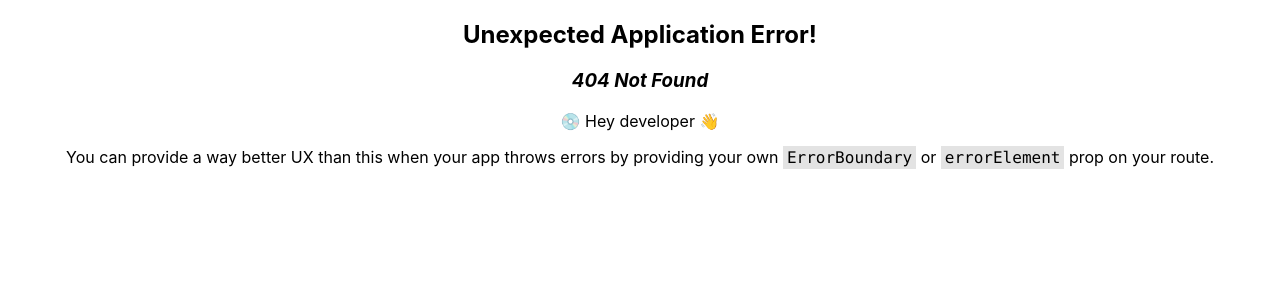
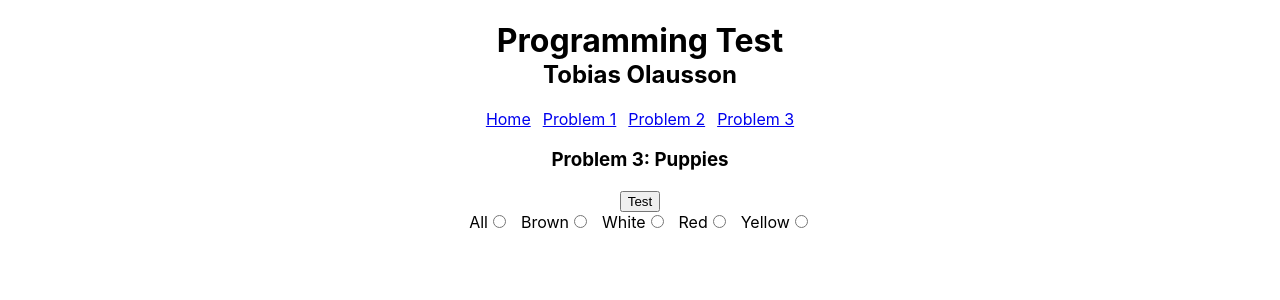
Before and after one commit to Baabzie/Sharpness, a React (Create React App) app: page /problem3 in a window 1280 px wide. Before the commit this address had no page. Shown: the top 300 px of the page. Built offline with nearby package versions, Linux system fonts and the light colour scheme.

Commit message:
started with puppy problem

```diff
--- a/package.json
+++ b/package.json
@@ -7,6 +7,7 @@
     "@testing-library/react": "^13.4.0",
     "@testing-library/user-event": "^13.5.0",
     "chart.js": "^4.4.0",
+    "dotenv": "^16.3.1",
     "react": "^18.2.0",
     "react-chartjs-2": "^5.2.0",
     "react-dom": "^18.2.0",
--- a/src/App.css
+++ b/src/App.css
@@ -27,4 +27,10 @@ nav ul {
 #diagramDiv div canvas {
   min-width: 800px;
   min-height: 500px;
+}
+
+#radioDiv {
+  display: flex;
+  justify-content: center;
+  gap: 12px;
 }/*# sourceMappingURL=App.css.map */
--- a/src/App.js
+++ b/src/App.js
@@ -4,6 +4,7 @@ import { Root } from './pages/Root';
 import { Home } from './pages/Home';
 import { Problem1 } from './pages/Problem1';
 import { Problem2 } from './pages/Problem2';
+import { Problem3 } from './pages/Problem3';
 
 function App() {
 
@@ -13,6 +14,7 @@ function App() {
         <Route index element={<Home/>}/>
         <Route path="/problem1" element={<Problem1/>}/>
         <Route path="/problem2" element={<Problem2/>}/>
+        <Route path="/problem3" element={<Problem3/>}/>
       </Route>
     )
   );
--- a/src/App.scss
+++ b/src/App.scss
@@ -34,3 +34,9 @@ nav {
         }
     }
 }
+
+#radioDiv {
+    display: flex;
+    justify-content: center;
+    gap: 12px;
+}
--- a/src/components/Navbar.js
+++ b/src/components/Navbar.js
@@ -13,6 +13,9 @@ export default function Navbar() {
                 <li>
                     <Link to="/problem2">Problem 2</Link>
                 </li>
+                <li>
+                    <Link to="/problem3">Problem 3</Link>
+                </li>
             </ul>
         </nav>
     )
--- /dev/null
+++ b/src/components/PuppyRadio.js
@@ -0,0 +1,8 @@
+export default function PuppyRadio({color}) {
+    return (
+        <div>
+            <label htmlFor={color}>{color}</label>
+            <input type="radio" id={color} name="color" />
+        </div>
+    )
+}
--- /dev/null
+++ b/src/pages/Problem3.js
@@ -0,0 +1,25 @@
+import PuppyRadio from "../components/PuppyRadio";
+
+export function Problem3() {
+
+    const colorArray= ["All", "Brown", "White", "Red", "Yellow"]
+
+    const getData = async () => {
+        let response = await fetch(`https://api.unsplash.com/search/photos?page=1&query=puppy&color=black&client_id=${process.env.REACT_APP_ACCESS_KEY}`);
+        let data = await response.json();
+        console.log(data);
+    }
+
+    return (
+        <div>
+            <h3>Problem 3: Puppies</h3>
+            <button onClick={() => {getData()}}>Test</button>
+            <br/>
+            <div id="radioDiv">
+            {colorArray.map((color, i) => {
+                return <PuppyRadio color={color} key={i} />
+            })}
+            </div>
+        </div>
+    )
+}
```
Also changed, not shown: 2 other files (tests, documents, lock files or other folders).
